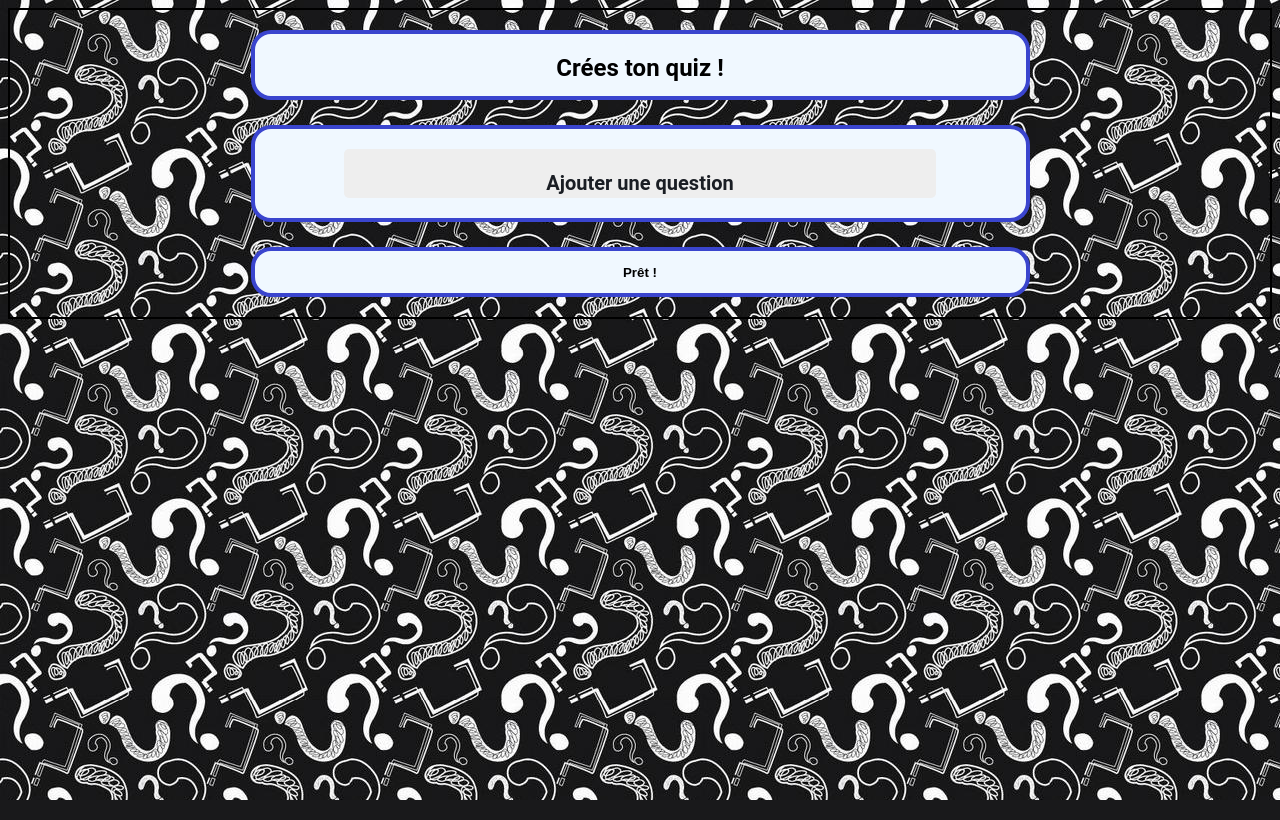
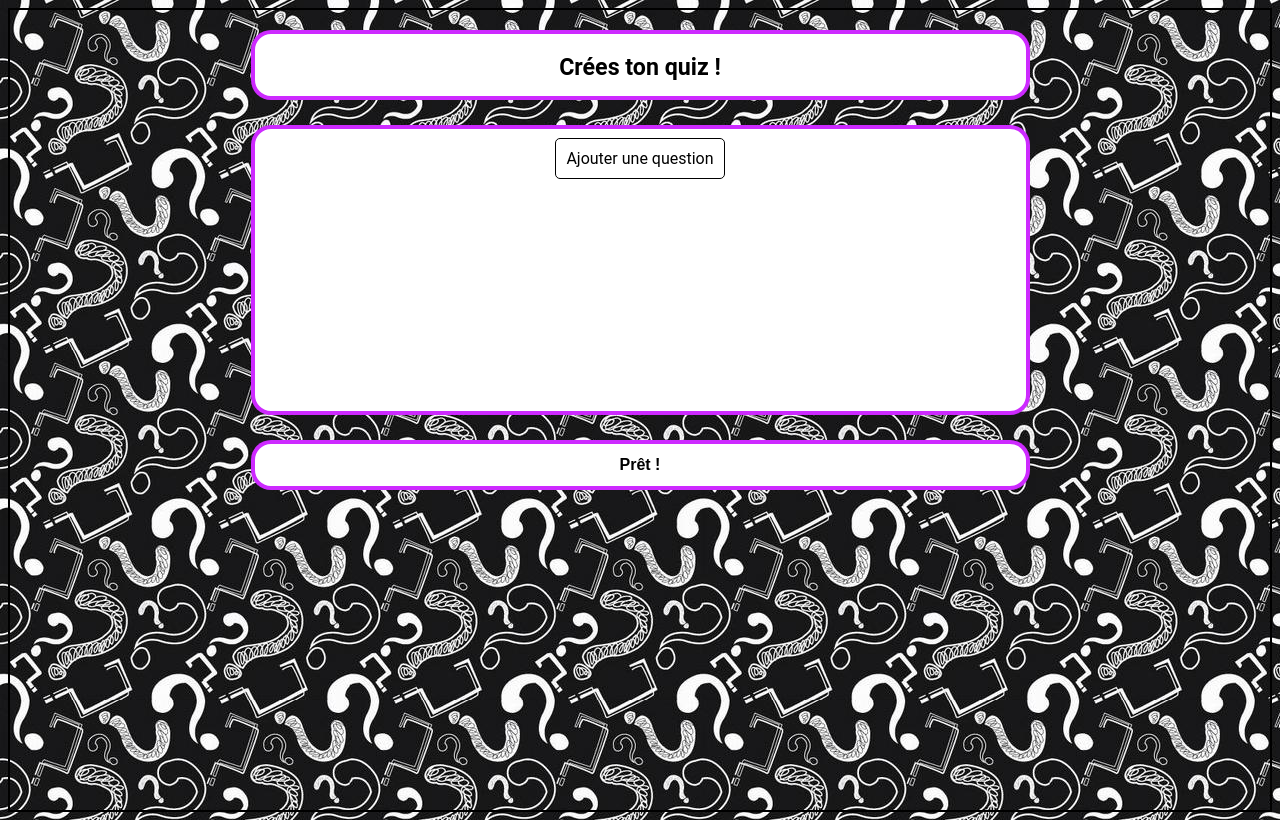
Before and after one commit to ZLKratox/Projet-EFREI-quizz, a PHP site: page / in a window 1280 px wide. Run offline with PHP 8.4, Linux system fonts and the light colour scheme.

Commit message:
Update style.css

```diff
--- a/css/style.css
+++ b/css/style.css
@@ -1,15 +1,16 @@
 .grid-container {
     display: grid;
     grid-template-columns: 65%;
-    grid-template-rows: 110px 1fr 90px;
+    grid-template-rows: 110px 0.5fr 90px;
     border: 2px solid black;
     justify-content: center;
     font-family: Montserrat, Roboto, Helvetica, Arial, sans-serif;
+    height: 100vh;
 }
 
 .grid-item {
-    background-color: aliceblue;
-    border: 4px solid rgba(23, 34, 197, 0.836);
+    background-color: rgb(255, 255, 255);
+    border: 4px solid rgba(195, 0, 255, 0.836);
     border-radius: 20px;
     margin: 20px;
     text-align: center;
@@ -21,18 +22,22 @@ body {
 }
 
 #titre {
-    background-color: aliceblue;
     margin: 20px;
 }
 
 #titre-rgl{
     width: 100%;
     height: 100%;
+    font-size: 1.45rem;
 }
 
 #poster {
-    background-color: aliceblue;
     margin: 20px;
+    transition: transform 0.3s;
+}
+
+#poster:hover {
+    transform: scale(1.1);
 }
 
 #submit{
@@ -42,6 +47,7 @@ body {
     border: none;
     background-color: rgba(240, 248, 255, 0);
     font-weight: bold;
+    font-size: 1rem;
 }
 
 .wrapper {
@@ -50,17 +56,11 @@ body {
 }
 
 .button {
-    display: inline-block;
     text-align: center;
-    background: #eee;
-    color: #1a1e24;
-    font-weight: bold;
-    padding: 1.18em 1.32em 1.03em;
-    line-height: 1;
+    color: #000000;
+    padding: 10px;
     border-radius: 5px;
-    min-width: 8.23em;
     text-decoration: none;
-    font-size: 1.25rem;
 }
 
 /* Styles pour les questions */
@@ -107,4 +107,6 @@ hr {
 #ajouter-question {
     width: 70%;
     height: 5px;
+    background-color: rgba(46, 110, 167, 0);
+    border: 1px solid #000000;
 }
```
